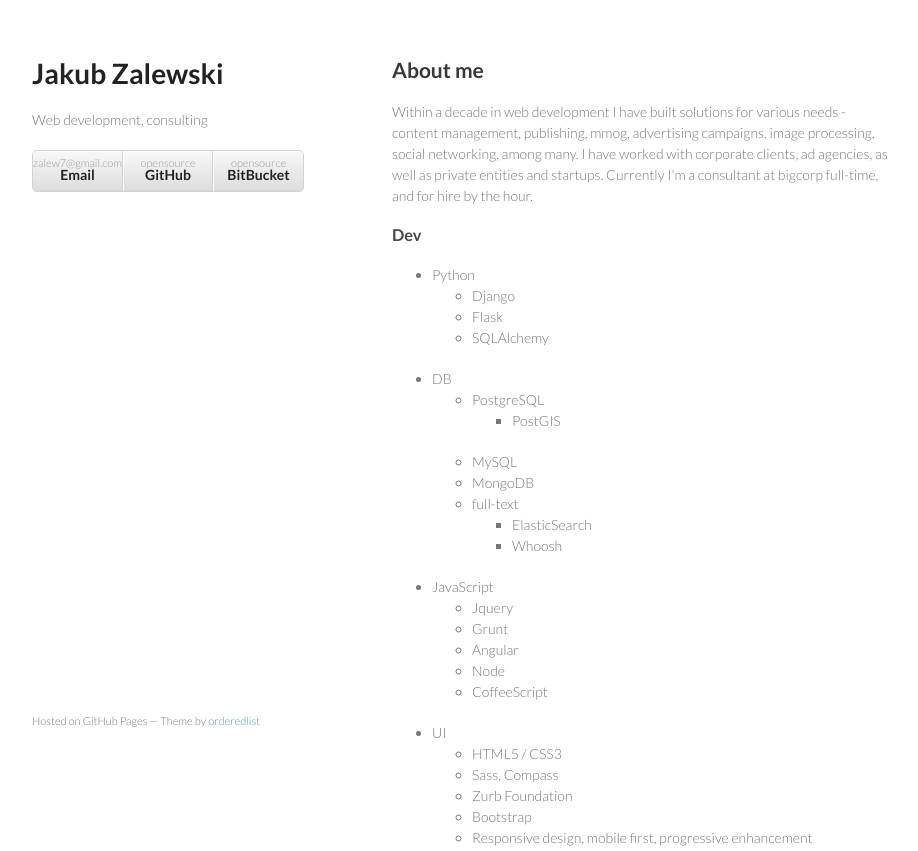
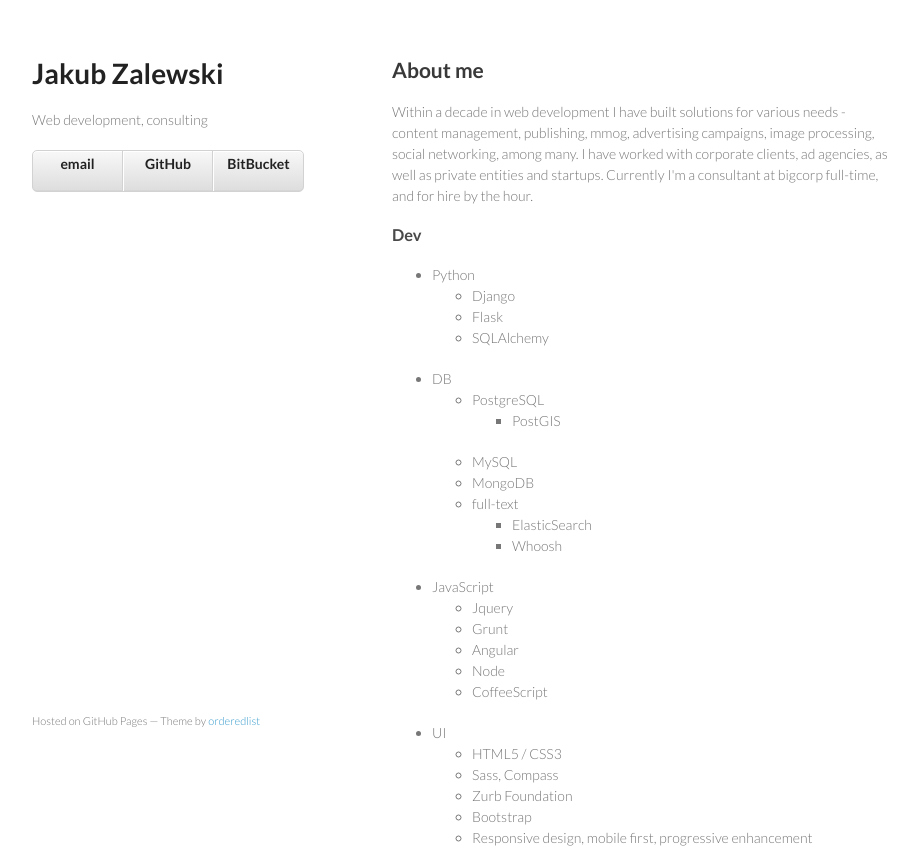
Before and after one commit to zalew/zalew.github.io, a plain HTML site: page index.html in a window 1280 px wide. Shown: the top 851 px of the page, without its empty margins (178-1096 px from the left). Drawn offline with Linux system fonts and the light colour scheme.

Commit message:
Update index.html

```diff
--- a/index.html
+++ b/index.html
@@ -18,9 +18,9 @@
         <h1>Jakub Zalewski</h1>
         <p>Web development, consulting</p>
         <ul>
-          <li><a href="mailto:zalew7@gmail.com">zalew7@gmail.com <strong>Email</strong></a></li>
-          <li><a href="https://github.com/zalew">opensource <strong>GitHub</strong></a></li>
-          <li><a href="https://bitbucket.org/zalew">opensource <strong>BitBucket</strong></a></li>
+          <li><a href="mailto:zalew7@gmail.com"><strong>email</strong></a></li>
+          <li><a href="https://github.com/zalew"><strong>GitHub</strong></a></li>
+          <li><a href="https://bitbucket.org/zalew"><strong>BitBucket</strong></a></li>
         </ul>
       </header>
       <section>
```
